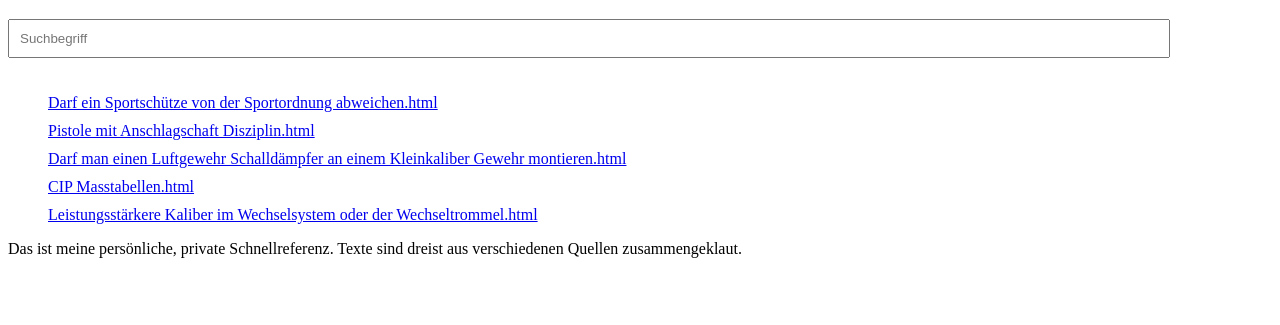
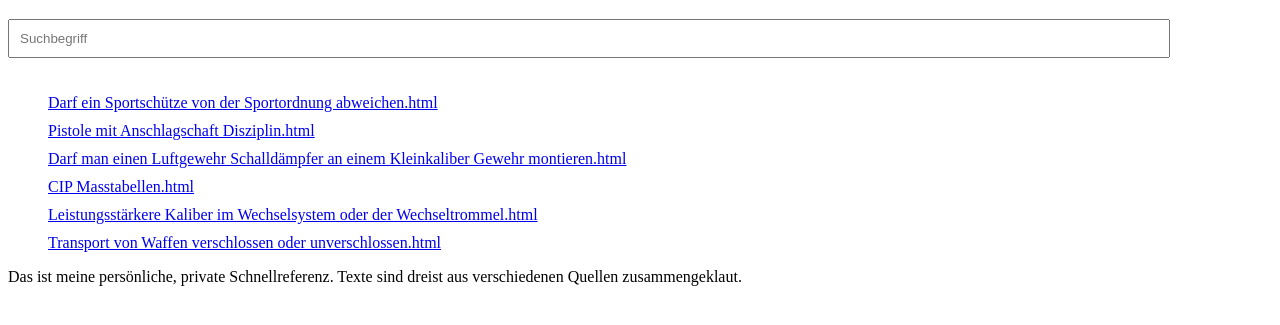
Before and after one commit to jahtzee/Waffen_QA, a plain HTML site: page index.html in a window 1280 px wide. Shown: the part 61-386 px from the top of the page. Drawn offline with Linux system fonts and the light colour scheme.

Commit message:
Add files via upload

```diff
--- a/index.html
+++ b/index.html
@@ -58,7 +58,8 @@
                 'Pistole mit Anschlagschaft Disziplin.html',
                 'Darf man einen Luftgewehr Schalldämpfer an einem Kleinkaliber Gewehr montieren.html',
                 'CIP Masstabellen.html',
-                'Leistungsstärkere Kaliber im Wechselsystem oder der Wechseltrommel.html'
+                'Leistungsstärkere Kaliber im Wechselsystem oder der Wechseltrommel.html',
+                'Transport von Waffen verschlossen oder unverschlossen.html'
                 ];
 
             // Populate the list with links to the HTML files
```
